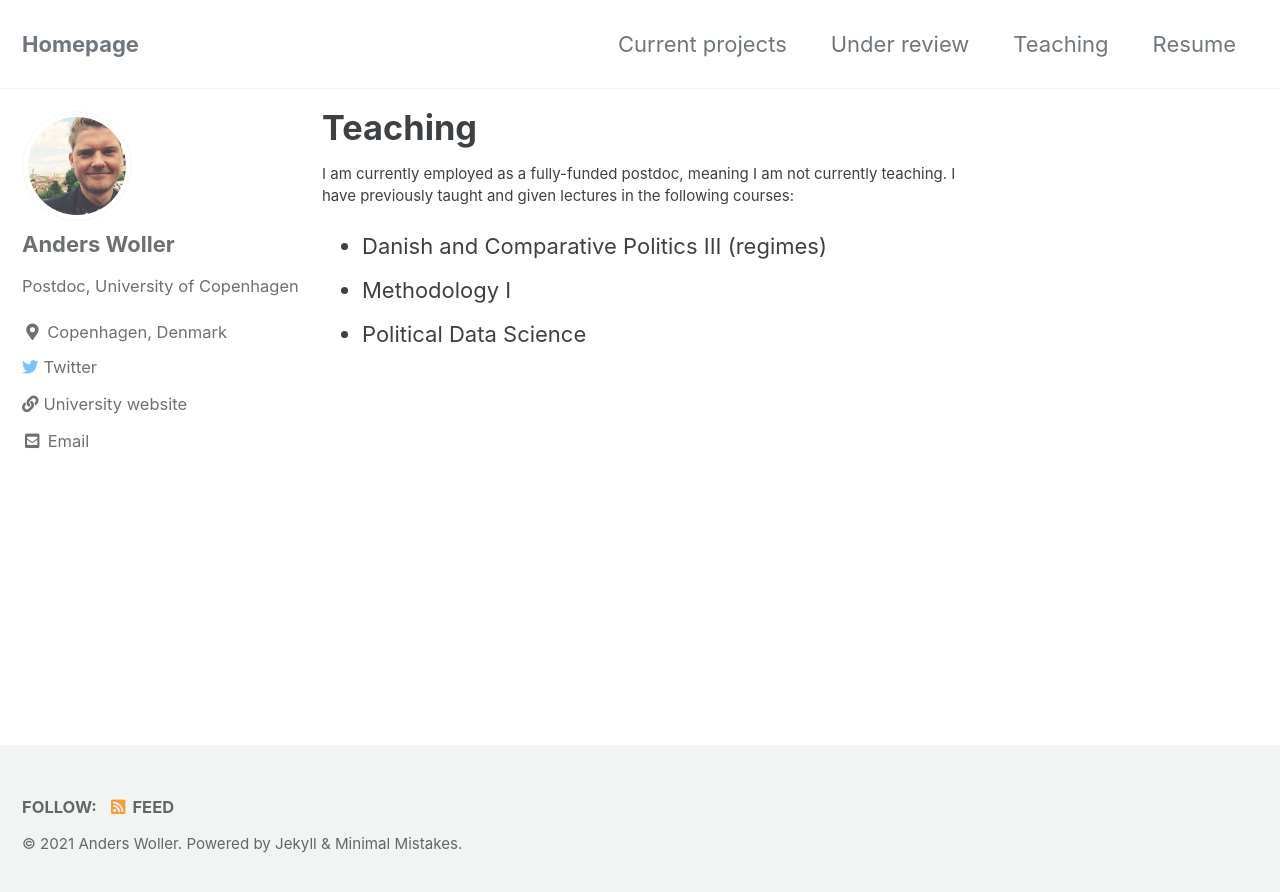
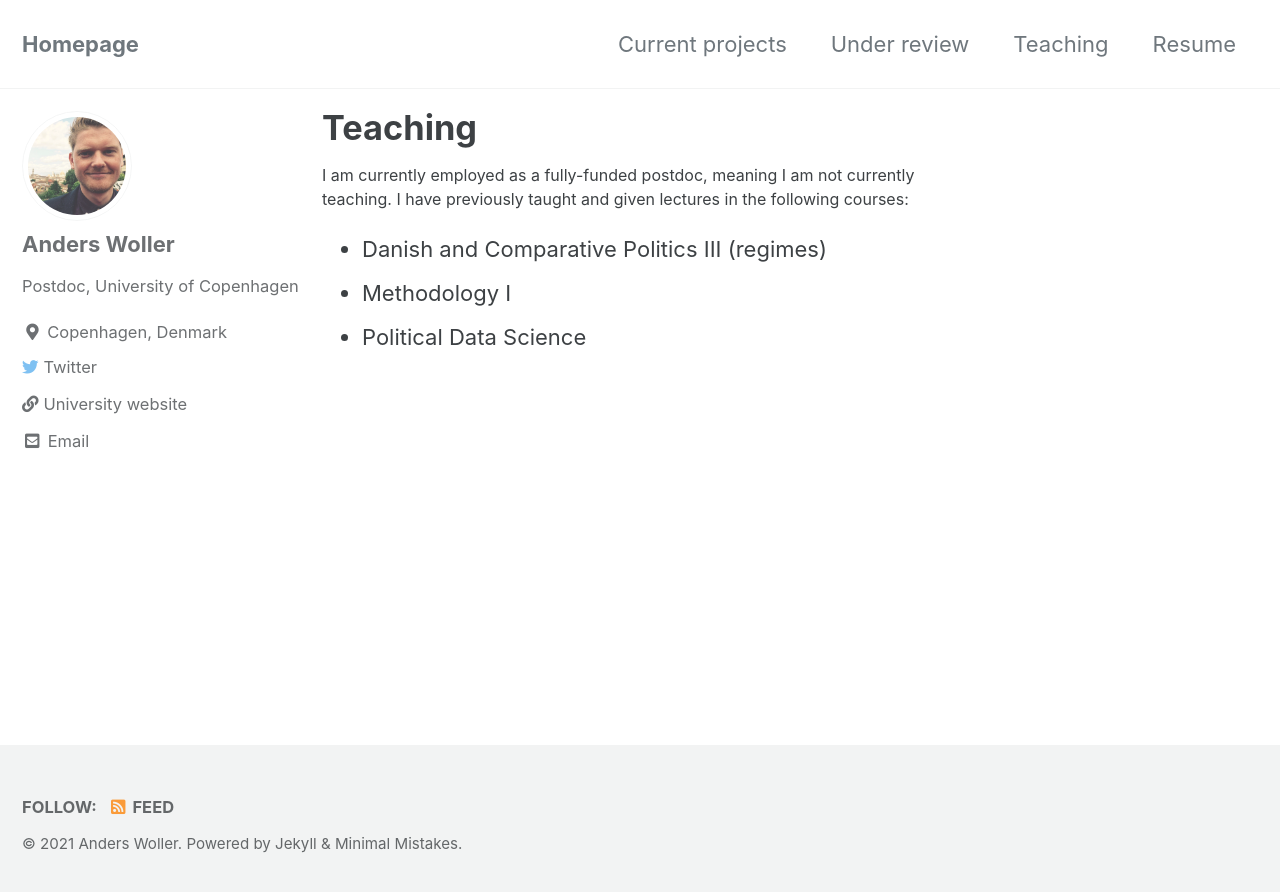
Before and after one commit to AndersWoller/AndersWoller.github.io, a Jekyll site: the page built from _pages/teaching.md, in a window 1280 px wide. Shown: the top 892 px of the page. Built offline with Jekyll 4.4.1, drawn with Linux system fonts in a browser that asks for light colours; cached includes are drawn as plain includes.

Commit message:
Update teaching.md

```diff
--- a/_pages/teaching.md
+++ b/_pages/teaching.md
@@ -4,7 +4,7 @@
 author_profile: true
 ---
 
-<p style="font-size:15px"> I am currently employed as a fully-funded postdoc, meaning I am not currently teaching. I have previously taught and given lectures in the following courses: </p>
+<p style="font-size:16px"> I am currently employed as a fully-funded postdoc, meaning I am not currently teaching. I have previously taught and given lectures in the following courses: </p>
 
 - Danish and Comparative Politics III (regimes)
 - Methodology I
```
